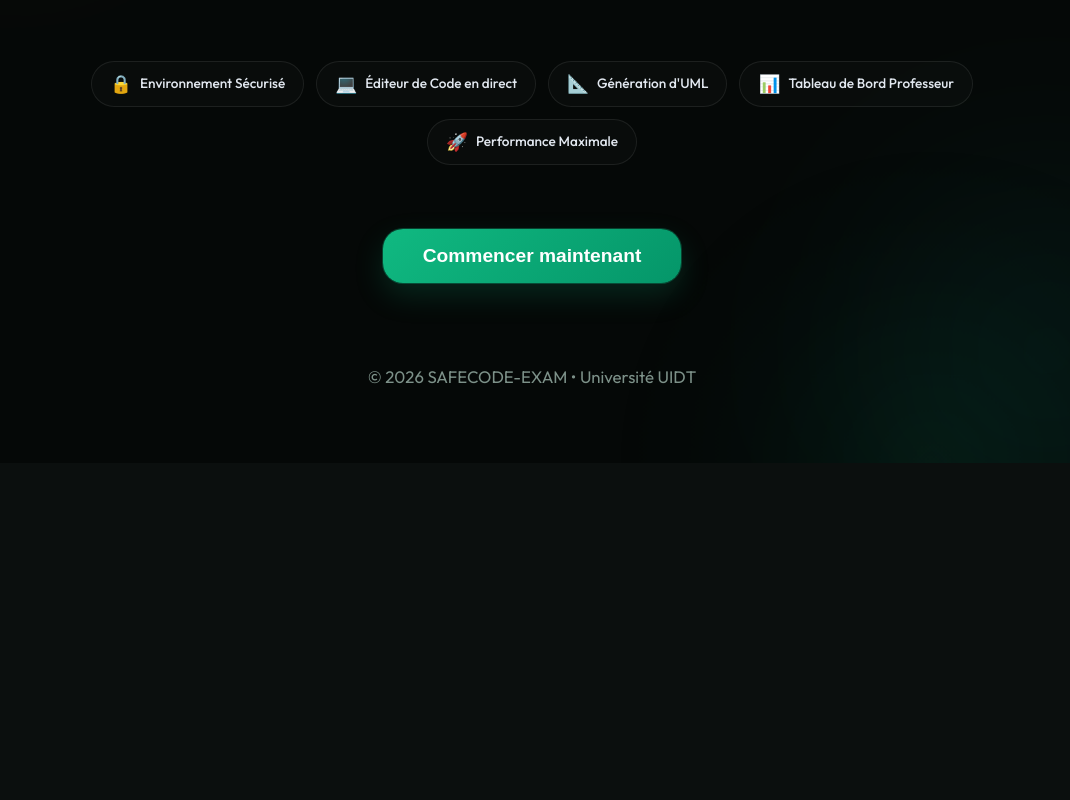
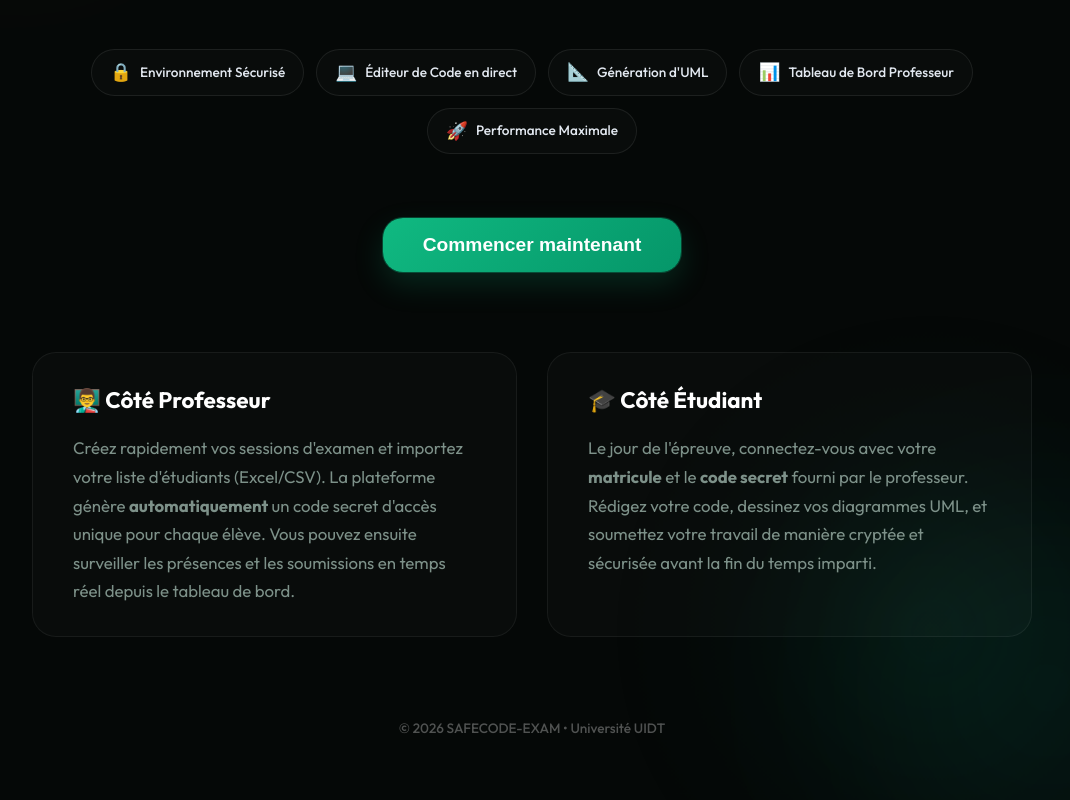
Before and after one commit to sow-aliou/safecode-exam, a React (Vite) app: page / in a window 1280 px wide. Shown: the part 337-1137 px from the top of the page, without its empty margins (108-1178 px from the left). Before the commit the page ends 800 px from the top, so only its background shows below. Built offline with nearby package versions, Linux system fonts and the light colour scheme.

Commit message:
Ajoute une section explicative détaillée (Côté Professeur / Côté Étudiant) sur la Landing Page

```diff
--- a/src/pages/LandingPage.jsx
+++ b/src/pages/LandingPage.jsx
@@ -230,6 +230,47 @@ const landingStyles = `
     transform: translateY(-4px) scale(1.02);
     box-shadow: 0 0 0 1px rgba(16,185,129,0.5), 0 20px 40px var(--accent-glow);
   }
+
+  .how-it-works {
+    margin-top: 80px;
+    width: 100%;
+    max-width: 1000px;
+    display: flex;
+    gap: 30px;
+    flex-wrap: wrap;
+    justify-content: center;
+    animation: fadeUp 0.6s ease forwards;
+    animation-delay: 0.6s;
+    opacity: 0;
+  }
+  .how-card {
+    flex: 1;
+    min-width: 320px;
+    background: rgba(255,255,255,0.02);
+    border: 1px solid rgba(255,255,255,0.06);
+    border-radius: 24px;
+    padding: 30px 40px;
+    text-align: left;
+    backdrop-filter: blur(10px);
+    transition: transform 0.3s ease, background 0.3s ease;
+  }
+  .how-card:hover {
+    transform: translateY(-5px);
+    background: rgba(255,255,255,0.04);
+  }
+  .how-card h3 {
+    font-size: 1.4rem;
+    color: #fff;
+    margin-bottom: 16px;
+    display: flex;
+    align-items: center;
+    gap: 12px;
+  }
+  .how-card p {
+    color: var(--text-secondary);
+    line-height: 1.7;
+    font-size: 1.05rem;
+  }
 `;
 
 export default function LandingPage() {
@@ -304,7 +345,23 @@ export default function LandingPage() {
             Commencer maintenant
           </button>
 
-          <p style={{ color: "rgba(255,255,255,0.3)", fontSize: "0.85rem", fontWeight: 500 }} className="animate-fade-up" style={{ animationDelay: "0.6s", marginTop: "80px" }}>
+          {/* Section Explicative */}
+          <div className="how-it-works">
+            <div className="how-card">
+              <h3>👨‍🏫 Côté Professeur</h3>
+              <p>
+                Créez rapidement vos sessions d'examen et importez votre liste d'étudiants (Excel/CSV). La plateforme génère <strong>automatiquement</strong> un code secret d'accès unique pour chaque élève. Vous pouvez ensuite surveiller les présences et les soumissions en temps réel depuis le tableau de bord.
+              </p>
+            </div>
+            <div className="how-card">
+              <h3>🎓 Côté Étudiant</h3>
+              <p>
+                Le jour de l'épreuve, connectez-vous avec votre <strong>matricule</strong> et le <strong>code secret</strong> fourni par le professeur. Rédigez votre code, dessinez vos diagrammes UML, et soumettez votre travail de manière cryptée et sécurisée avant la fin du temps imparti.
+              </p>
+            </div>
+          </div>
+
+          <p style={{ color: "rgba(255,255,255,0.3)", fontSize: "0.85rem", fontWeight: 500, marginTop: "80px" }} className="animate-fade-up">
             © {new Date().getFullYear()} SAFECODE-EXAM • {t("university")}
           </p>
         </div>
```
